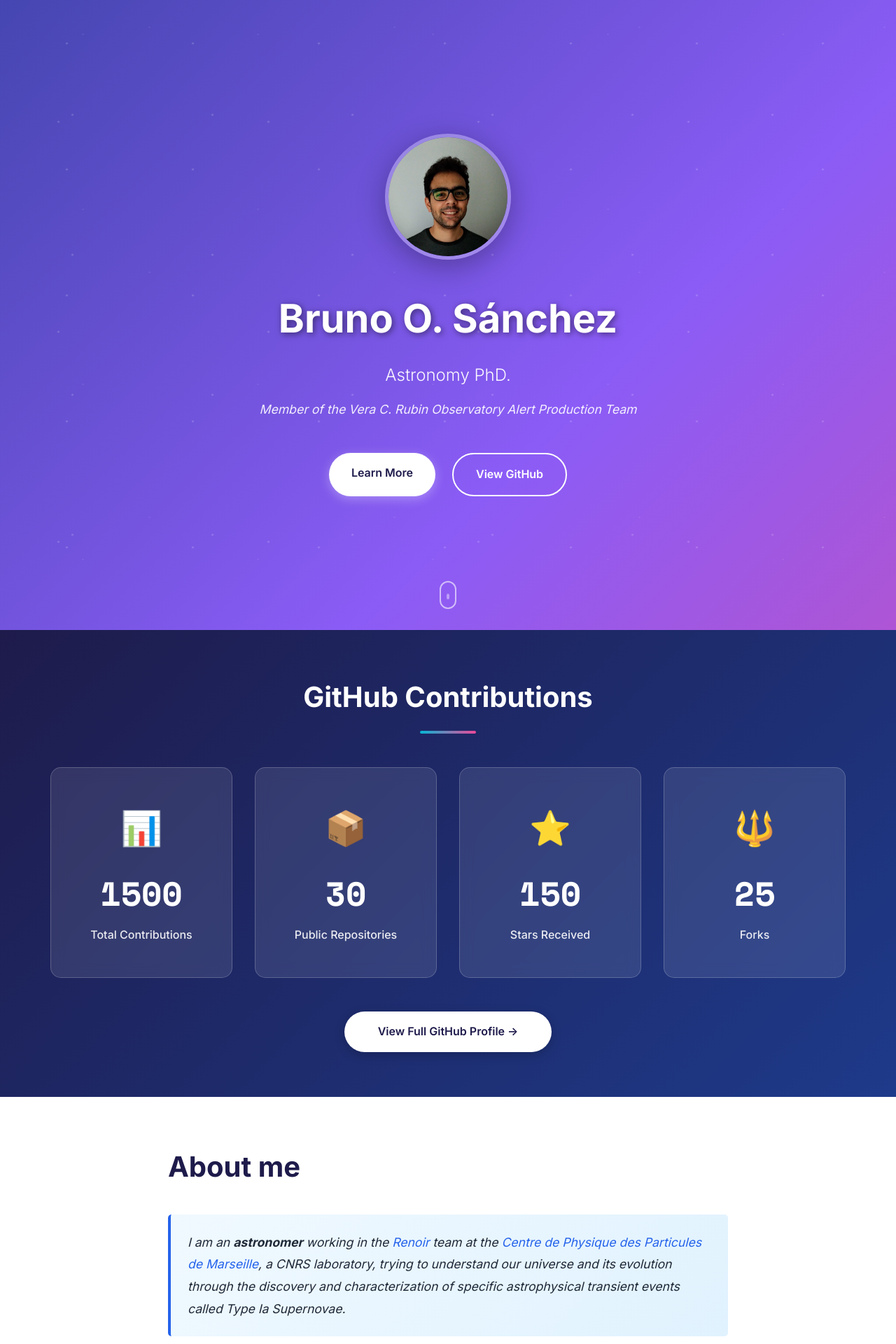
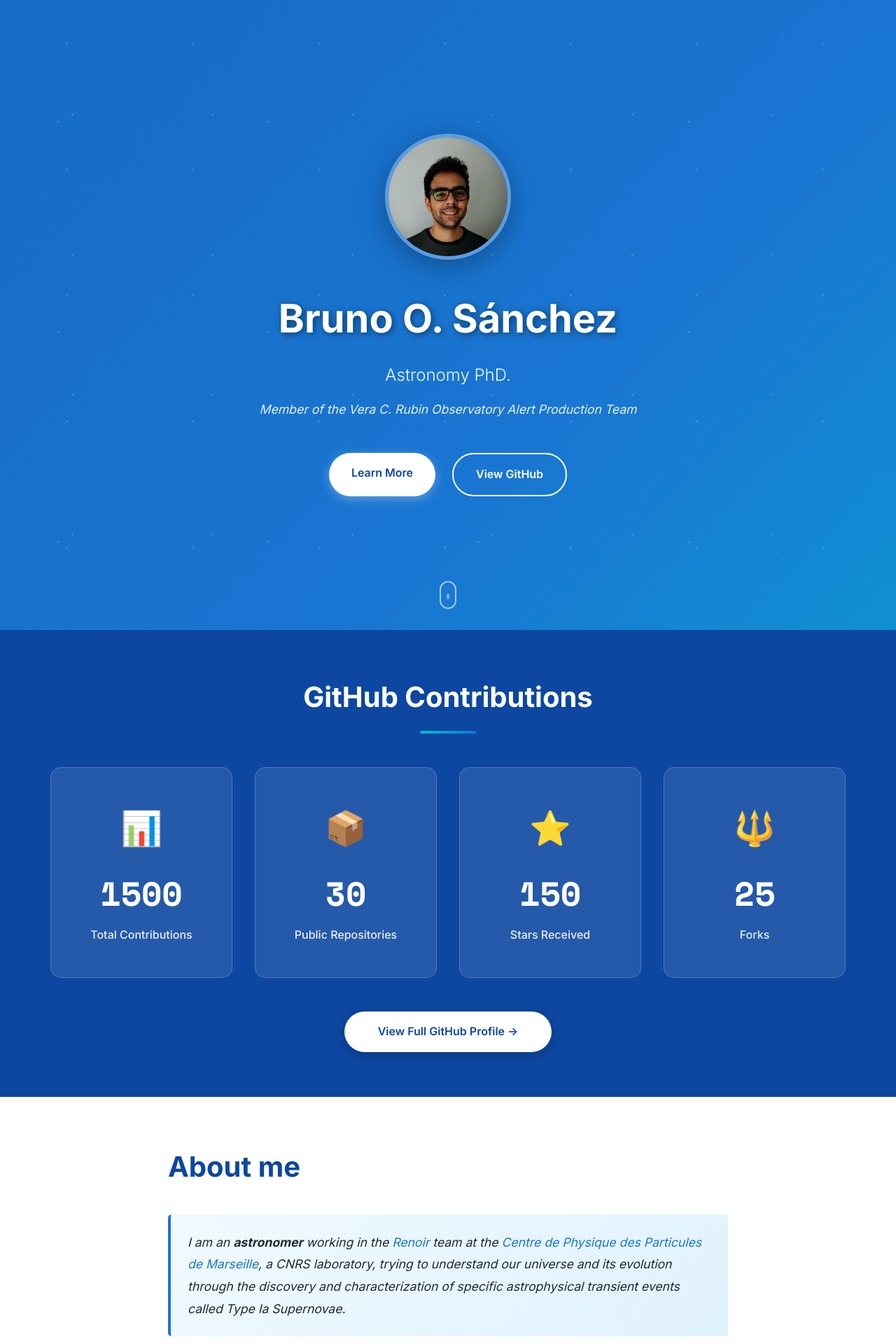
Before and after one commit to BrunoSanchez/BrunoSanchez.github.io, a Jekyll site: the page built from README.md, in a window 1280 px wide. Shown: the top 1920 px of the page at 70% size. Built offline with Jekyll 4.4.1, drawn with Linux system fonts in a browser that asks for light colours; our own code applies the rules of GitHub Pages for plain Markdown files.

Commit message:
Change color scheme from violet/purple to blue/cyan theme
Co-authored-by: BrunoSanchez <11773071+BrunoSanchez@users.noreply.github.com>

```diff
--- a/assets/css/custom.css
+++ b/assets/css/custom.css
@@ -8,13 +8,13 @@
 }
 
 :root {
-  /* Cosmic Color Palette */
-  --cosmic-deep-blue: #0a0e27;
-  --cosmic-purple: #1e1b4b;
-  --cosmic-blue: #2563eb;
-  --cosmic-cyan: #06b6d4;
-  --cosmic-violet: #8b5cf6;
-  --cosmic-pink: #ec4899;
+  /* Cosmic Color Palette - Blue/Cyan Theme */
+  --cosmic-deep-blue: #0a1929;
+  --cosmic-purple: #0d47a1;
+  --cosmic-blue: #1976d2;
+  --cosmic-cyan: #00bcd4;
+  --cosmic-violet: #0288d1;
+  --cosmic-pink: #26c6da;
 
   /* Neutral Colors */
   --color-white: #ffffff;
@@ -75,9 +75,9 @@ body {
   background: linear-gradient(135deg,
     var(--cosmic-deep-blue) 0%,
     var(--cosmic-purple) 25%,
-    #1e3a8a 50%,
-    var(--cosmic-violet) 75%,
-    var(--cosmic-pink) 100%);
+    #1565c0 50%,
+    var(--cosmic-blue) 75%,
+    var(--cosmic-cyan) 100%);
   background-size: 400% 400%;
   animation: gradientShift 15s ease infinite;
   z-index: -1;
@@ -316,7 +316,7 @@ body {
    Stats Section
    ======================================== */
 .stats-section {
-  background: linear-gradient(135deg, var(--cosmic-purple) 0%, #1e3a8a 100%);
+  background: linear-gradient(135deg, var(--cosmic-purple) 0%, #0d47a1 100%);
   padding: var(--spacing-2xl) 0;
   color: var(--color-white);
 }
@@ -326,7 +326,7 @@ body {
 }
 
 .stats-section .section-title::after {
-  background: linear-gradient(90deg, var(--cosmic-cyan), var(--cosmic-pink));
+  background: linear-gradient(90deg, var(--cosmic-cyan), var(--cosmic-blue));
 }
 
 .stats-grid {
```
